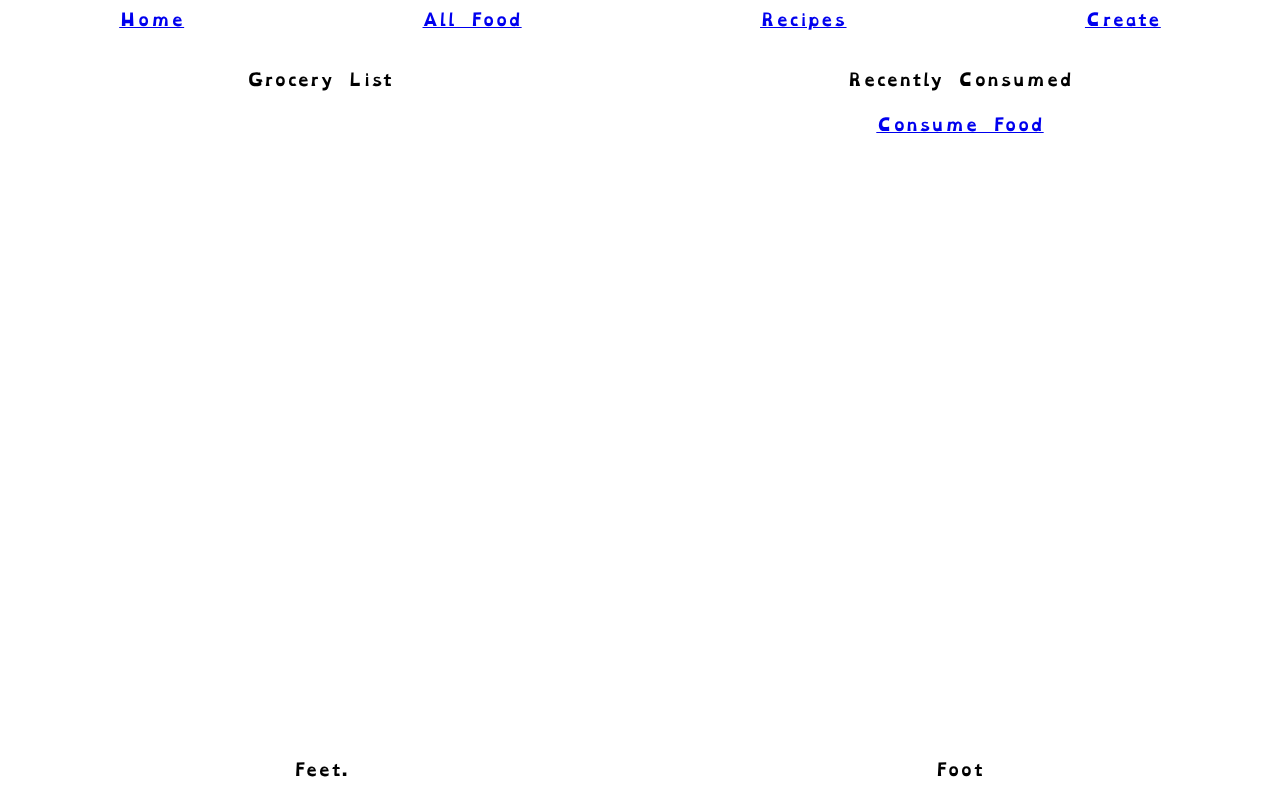
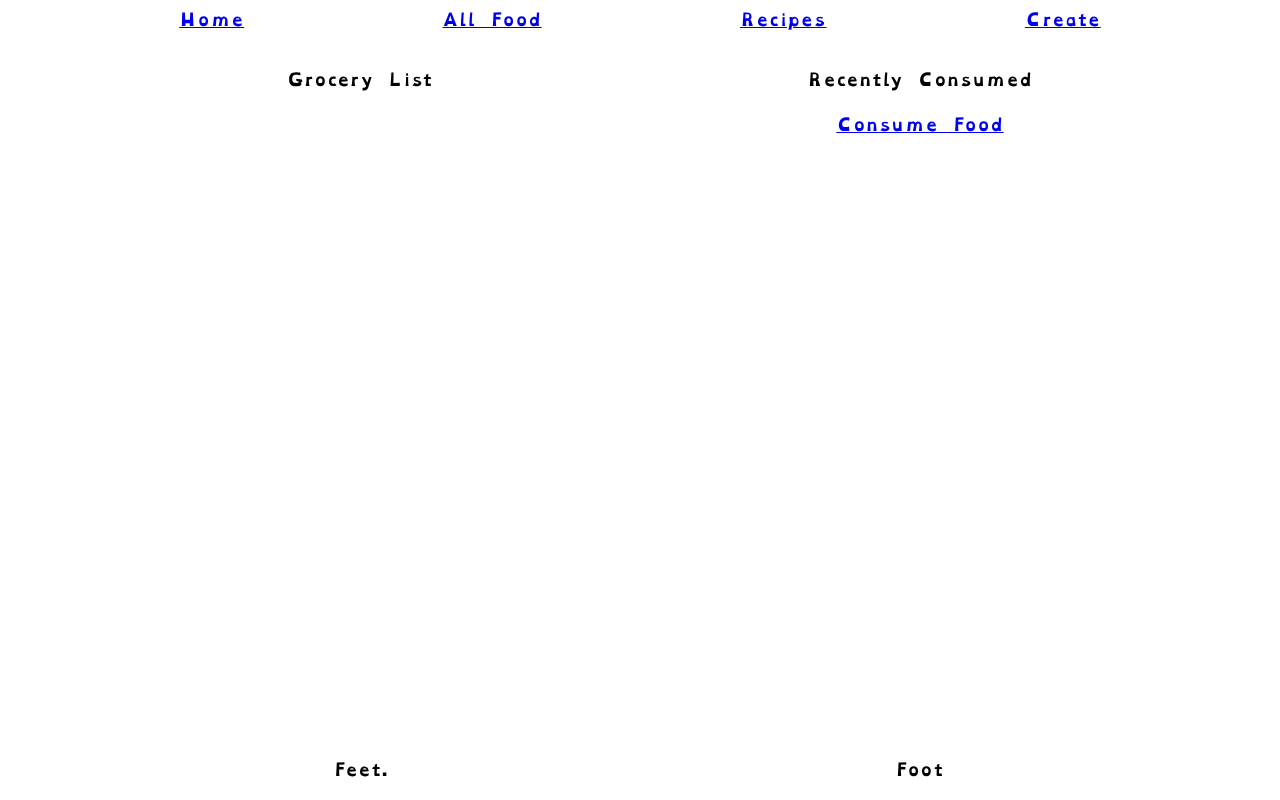
Before and after one commit to VolatileDream/tasty-fare, a Flask app: template templates/index.html in a window 1280 px wide. Run offline with Flask 2, Linux system fonts and the light colour scheme; the template is opened without the code that fills it, so the values that code supplies are empty.

Commit message:
web/tasty-fare: width limit the page content

```diff
--- a/templates/base.html
+++ b/templates/base.html
@@ -9,11 +9,15 @@
       font-family: "open-dyslexic";
       overflow: hidden;
       margin: 0;
+      display: flex;
+      justify-content: center;
+      align-content: center;
     }
     .content {
       /* Scrolling setup */
       height: 100vh;
       width: 100vw;
+      max-width: 70em;
       display: grid;
       grid-gap: 10px;
       grid-template-columns: 1fr;
```
